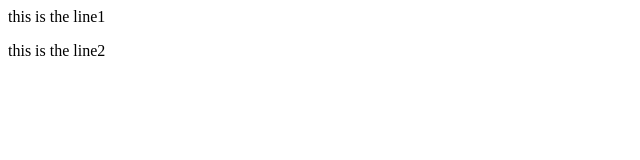
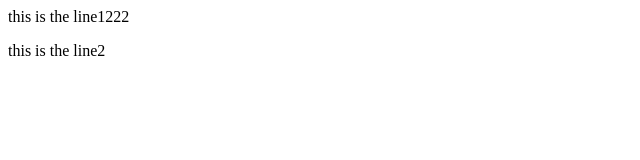
Before and after one commit to NirmalBadodariya/FirstRepo, a plain HTML site: page index.html in a window 1280 px wide. Shown: the full height of the page, 0-640 px from the left. Drawn offline with Linux system fonts and the light colour scheme.

Commit message:
commited on branch

```diff
--- a/index.html
+++ b/index.html
@@ -2,7 +2,7 @@
 <head>
 </head>
 <body>
-<p>this is the line1 </p>
+<p>this is the line1222 </p>
 <p>this is the line2 </p>
 </body>
 <html>
```
